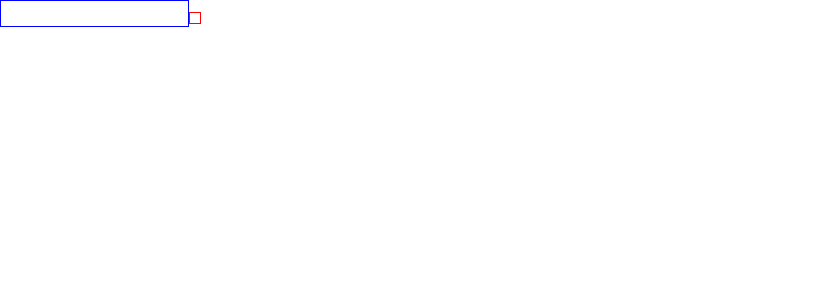
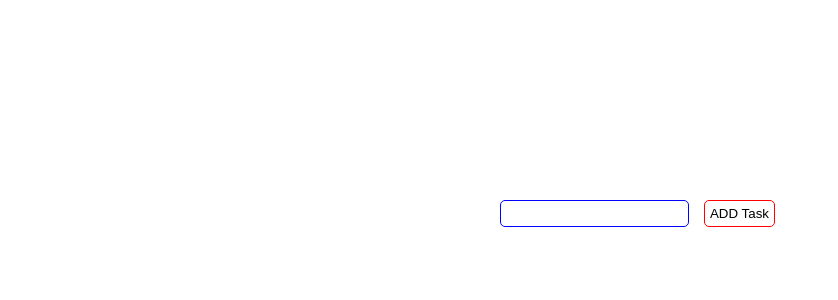
Before and after one commit to KonstantinFandelyuk/ToDo, a React (Create React App) app: page / in a window 1280 px wide. Shown: the top 300 px of the page, without its empty margins (0-838 px from the left). Built offline with nearby package versions, Linux system fonts and the light colour scheme.

Commit message:
fix + много вопросов

```diff
--- a/src/App.js
+++ b/src/App.js
@@ -1,5 +1,5 @@
 import React, { useState } from "react";
-import styled from "styled-components";
+import { Wrap } from "./components/styled";
 import Button from "./components/Button";
 import Import from "./components/Input";
 import ListItem from "./components/ListItem";
@@ -7,25 +7,22 @@ import ListItem from "./components/ListItem";
 function App() {
   const [inputValue, setInputValue] = useState("");
   const [listItem, setListItem] = useState([]);
+  // const [taskDone, setTaskDone] = useState("");
 
   const handlerAddList = () => {
     let itemsArray = localStorage.getItem("todo") ? JSON.parse(localStorage.getItem("todo")) : [];
-
     itemsArray.push(inputValue);
-
     setListItem([...inputValue, ...listItem]);
     localStorage.setItem("todo", JSON.stringify(itemsArray));
-
-    console.log("W");
   };
 
   const handlerInputValue = (event) => {
-    let str = event.target.closest("input").value;
+    let str = event.target.value;
     setInputValue(str);
   };
 
   return (
-    <div className="App">
+    <Wrap className="App">
       <header className="App-header">
         <Import
           onChange={(event) => {
@@ -33,14 +30,15 @@ function App() {
           }}
         />
         <Button
-          name="ADD Task"
+          primary
+          value="ADD Task"
           onClick={(event) => {
             handlerAddList();
           }}
         />
-        <ListItem />
+        <ListItem listItem={listItem} />
       </header>
-    </div>
+    </Wrap>
   );
 }
 
--- a/src/components/Button.js
+++ b/src/components/Button.js
@@ -1,16 +1,10 @@
 import React from "react";
-import styled from "styled-components";
-
-const ButtonElement = styled.button`
-  border: 1px solid red;
-  background: transparent;
-  padding: 5px;
-`;
+import { ButtonElement } from "./styled";
 
 function Button(props) {
   return (
     <>
-      <ButtonElement name={props.name} onClick={props.onClick}></ButtonElement>
+      <ButtonElement onClick={props.onClick}>{props.value}</ButtonElement>
     </>
   );
 }
--- a/src/components/Input.js
+++ b/src/components/Input.js
@@ -1,11 +1,5 @@
 import React from "react";
-import styled from "styled-components";
-
-const InputElement = styled.input`
-  border: 1px solid blue;
-  background: transparent;
-  padding: 5px;
-`;
+import { InputElement } from "./styled";
 
 function Input(props) {
   return (
--- a/src/components/ListItem.js
+++ b/src/components/ListItem.js
@@ -1,19 +1,32 @@
 import React from "react";
-import styled from "styled-components";
+import Button from "./Button";
+import { List, ListLi, OtherFlex } from "./styled";
 
-function ListItem(props) {
-  const arrTest = ["Первый", "Второй", "Третий", "Четвертый", "Пятый"];
+function ListItem({ props, listItem }) {
   let itemsArray = localStorage.getItem("todo") ? JSON.parse(localStorage.getItem("todo")) : [];
-  const List = styled.ul`
-    list-style-type: decimal;
-  `;
-
+  console.log(listItem);
+  const doneTask = (event) => {
+    let atr = event.target;
+    console.log(atr);
+  };
   const inputElement = itemsArray.map((item) => {
     return (
       <>
-        <li>{item}</li>
-        <button>Done Task</button>
-        <button>Del Task</button>
+        <OtherFlex>
+          <ListLi done="false">{item}</ListLi>
+          <Button
+            value="Done Task"
+            onClick={(event) => {
+              doneTask(event);
+            }}
+          />
+          <Button
+            value="Del Task"
+            onClick={(event) => {
+              doneTask(event);
+            }}
+          />
+        </OtherFlex>
       </>
     );
   });
--- /dev/null
+++ b/src/components/styled.js
@@ -0,0 +1,41 @@
+import styled from "styled-components";
+
+const List = styled.ul`
+  list-style-type: decimal;
+`;
+
+const ListLi = styled.li`
+  color: black;
+  font-size: 18px;
+  text-align: left;
+  text-decoration: ${(props) => (props.done ? "line-through" : "none")};
+`;
+
+const OtherFlex = styled.div`
+  display: flex;
+  margin: 15px 0;
+`;
+
+const InputElement = styled.input`
+  border: 1px solid blue;
+  background: transparent;
+  padding: 5px;
+  border-radius: 5px;
+  margin-right: 10px;
+`;
+
+const ButtonElement = styled.button`
+  border: 1px solid red;
+  padding: 5px;
+  margin: 0 5px;
+  border-radius: 5px;
+  background: ${(props) => (props.primary ? "black" : "transparent")};
+`;
+const Wrap = styled.div`
+  display: flex;
+  align-items: center;
+  justify-content: center;
+  margin-top: 200px;
+`;
+
+export { List, ListLi, OtherFlex, InputElement, ButtonElement, Wrap };
```
